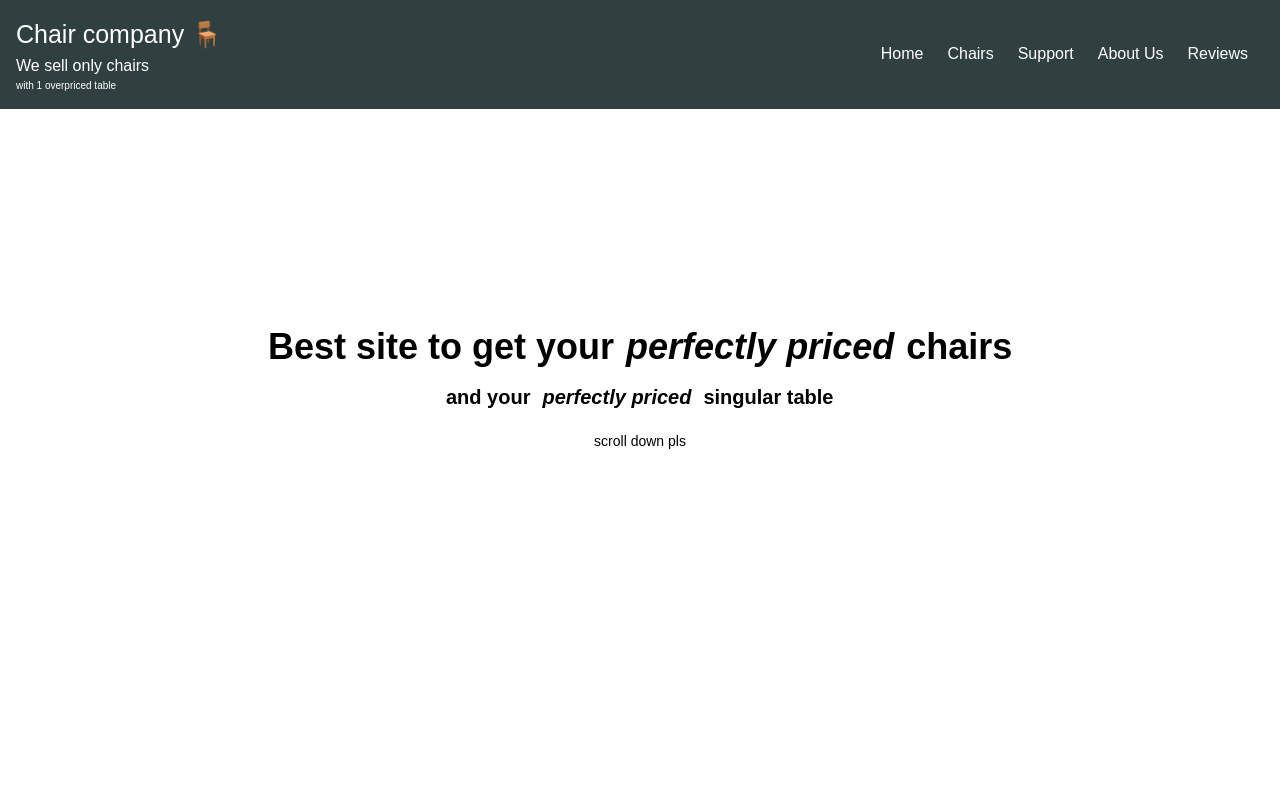
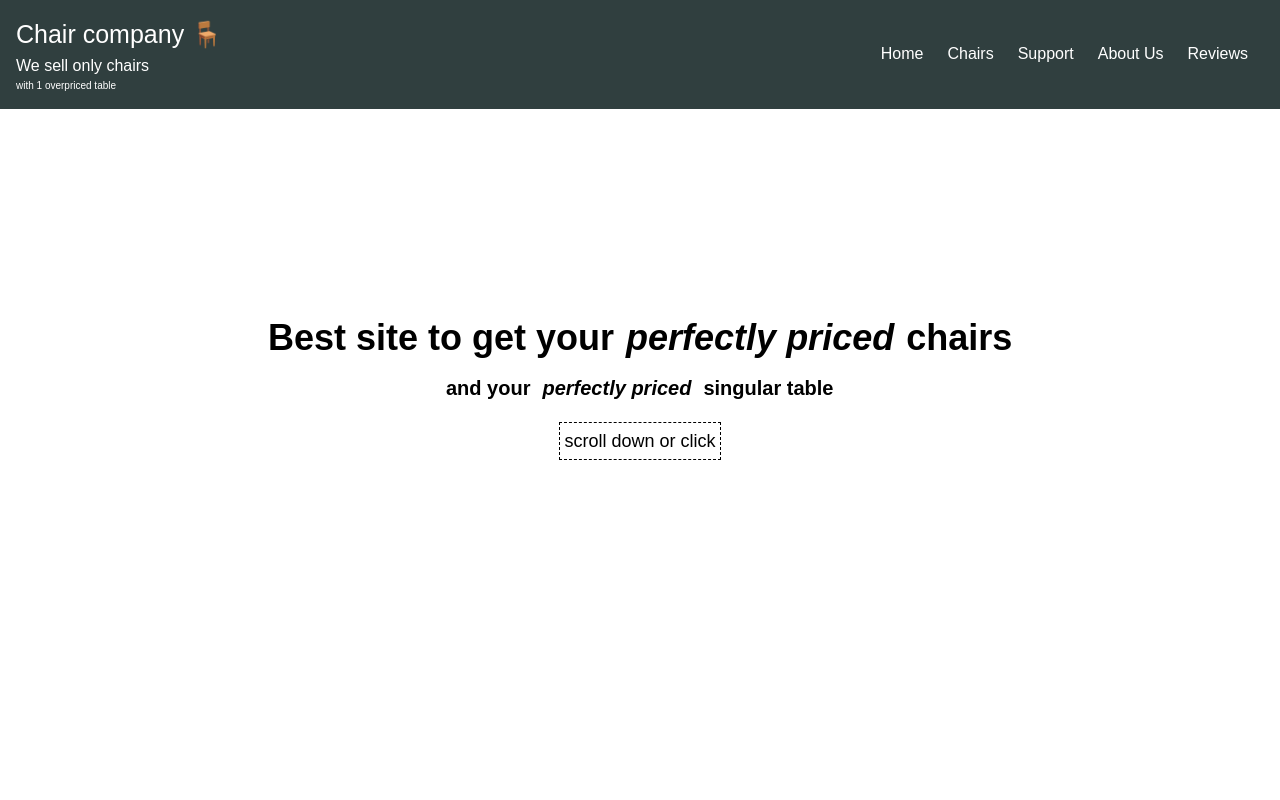
Before and after one commit to Boi-zip/silly-chairproject, a Next.js app: page / in a window 1280 px wide. Shown: the top 800 px of the page. Built offline with nearby package versions, Linux system fonts and the light colour scheme; no server answers; the database is empty.

Commit message:
Added a scroll to bottom button on the main page

```diff
--- a/app/page.tsx
+++ b/app/page.tsx
@@ -33,7 +33,7 @@ export default function Home(){
     <em className="mx-3 font-inherit">perfectly priced</em>
     singular table
   </p>
-  <p className="mt-5 text-sm">scroll down pls</p>
+  <p className="mt-5 text-lg border border-dashed p-1" onClick={() => window.scroll({top: document.body.offsetHeight - 810,left: 0, behavior: 'smooth',})}>scroll down or click</p> {/*scroll down script from https://stackoverflow.com/questions/63031108/how-to-scroll-at-bottom-in-react-on-button */}
 </div>
 {/*Got from a site, the template of quote boxes(review boxes in this case), did change it a bit though to center and to work good on mobile and on PC*/}
 <p className="text-center md:mt-7 text-2xl">Just look at our <Link href="/reviews" className="border border-dashed pr-1 pl-1">reviews</Link> </p>
```
